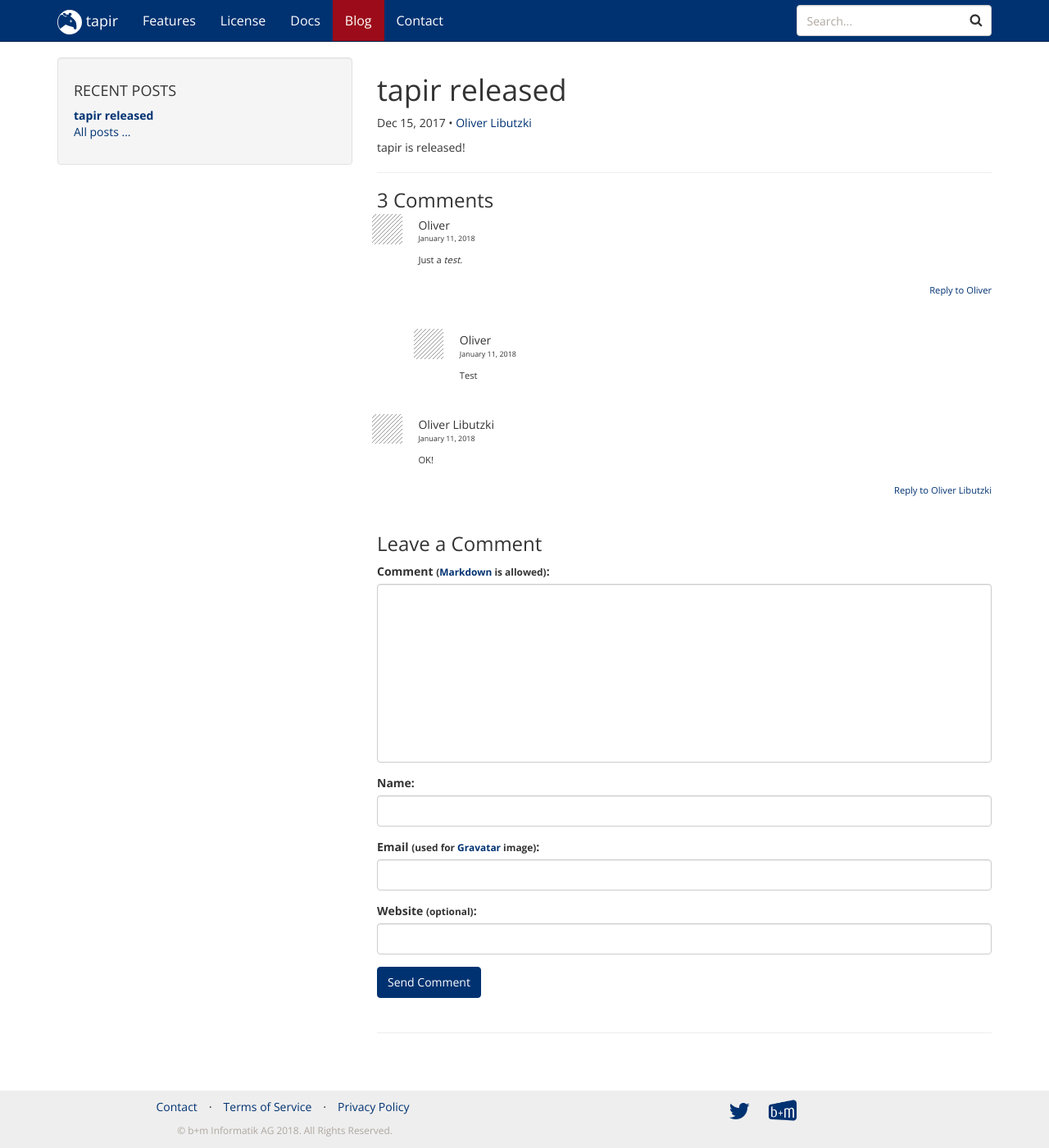
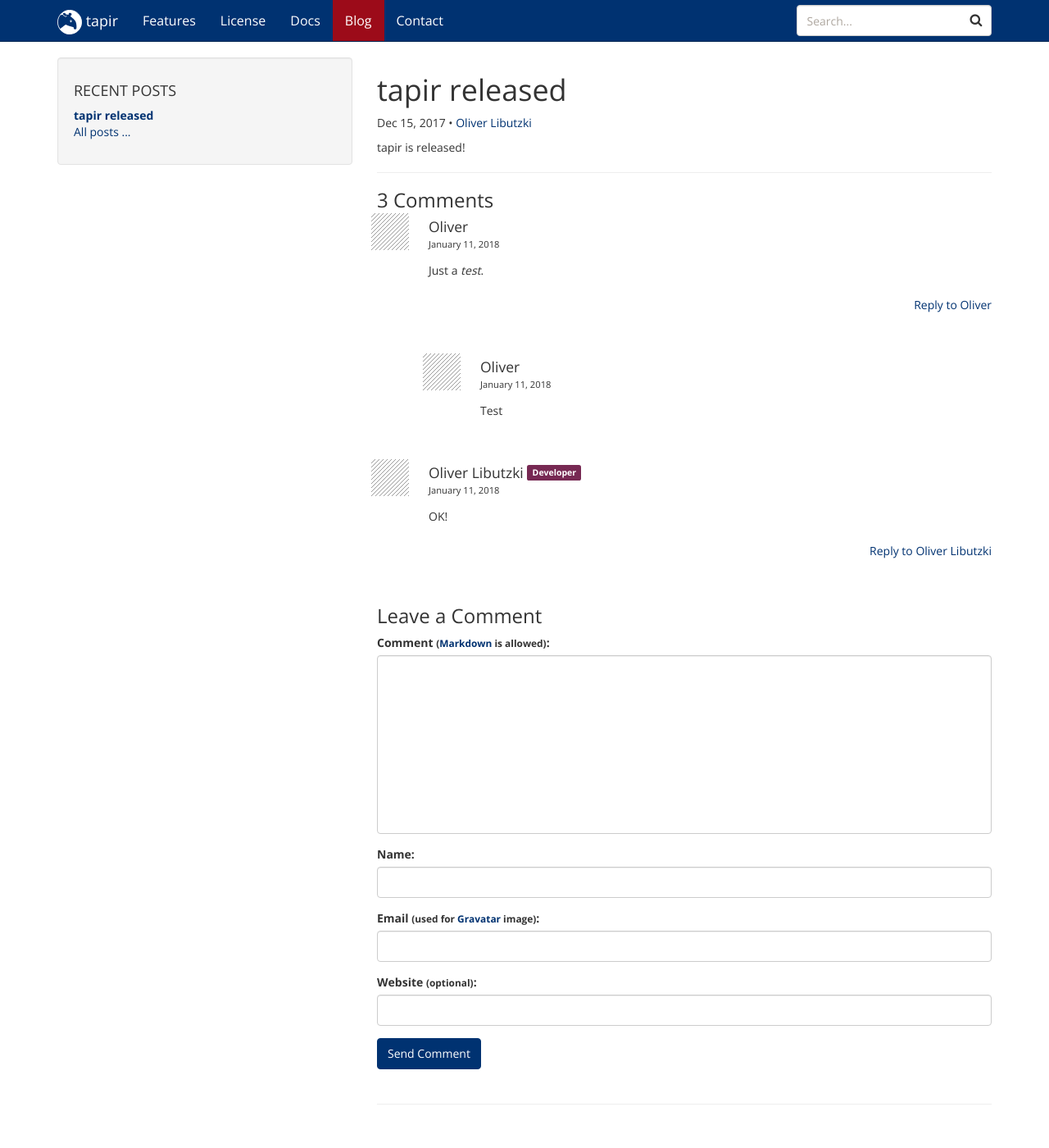
Before and after one commit to tapir-test/tapir-website, a Jekyll site: the page built from _posts/2017-12-15-tapir-released.md, in a window 1280 px wide and 1400 px high. Shown: the whole window at 82% size. Built offline with Jekyll 4.4.1, drawn with Linux system fonts in a browser that asks for light colours; comment, search, counter and statistics services are not loaded.

Commit message:
Comment fix
Signed-off-by: Oliver Libutzki <oliver.libutzki@bmiag.de>

```diff
--- a/_includes/comment.html
+++ b/_includes/comment.html
@@ -24,6 +24,9 @@
     {% else %}
       {{ include.name | strip_html }}
     {% endunless %}
+    {%if isAdmin %}
+      <span class="label label-info label-small">Developer</span>
+    {% endif %}
   </h3>
   <div class="comment-timestamp">
     {% if include.date %}
--- a/_includes/comments.html
+++ b/_includes/comments.html
@@ -6,7 +6,7 @@
         <header class="section-title">
           <h3 id="comments">{% if site.data.comments[page.slug].size > 1 %}{{ site.data.comments[page.slug] | size | append: ' ' }}{% endif %}Comments</h3>
         </header>
-        {% assign comments = site.data.comments[page.slug] | where_exp: 'item', 'item.replying_to == ""' %}
+        {% assign comments = site.data.comments[page.slug] | where_exp: 'item', 'item.replying_to == ""' | sort: 'date' %}
         {% for comment in comments %}
           {% assign index       = forloop.index %}
           {% assign r           = comment.replying_to %}
--- a/_sass/_comments.scss
+++ b/_sass/_comments.scss
@@ -6,7 +6,6 @@
   position: relative;
   margin-bottom: 4em;
   padding-left: 4.5em;
-  font-size: 0.8em;
 
   // comment replies
   &.child {
--- a/css/main.scss
+++ b/css/main.scss
@@ -120,6 +120,12 @@
 
 .prettyprint  {
     background-color: transparent;
+}
+
+.label-small {
+    font-size: 60%;
+    top: -0.25em;
+    position: relative;
 }
 
 /*
```
